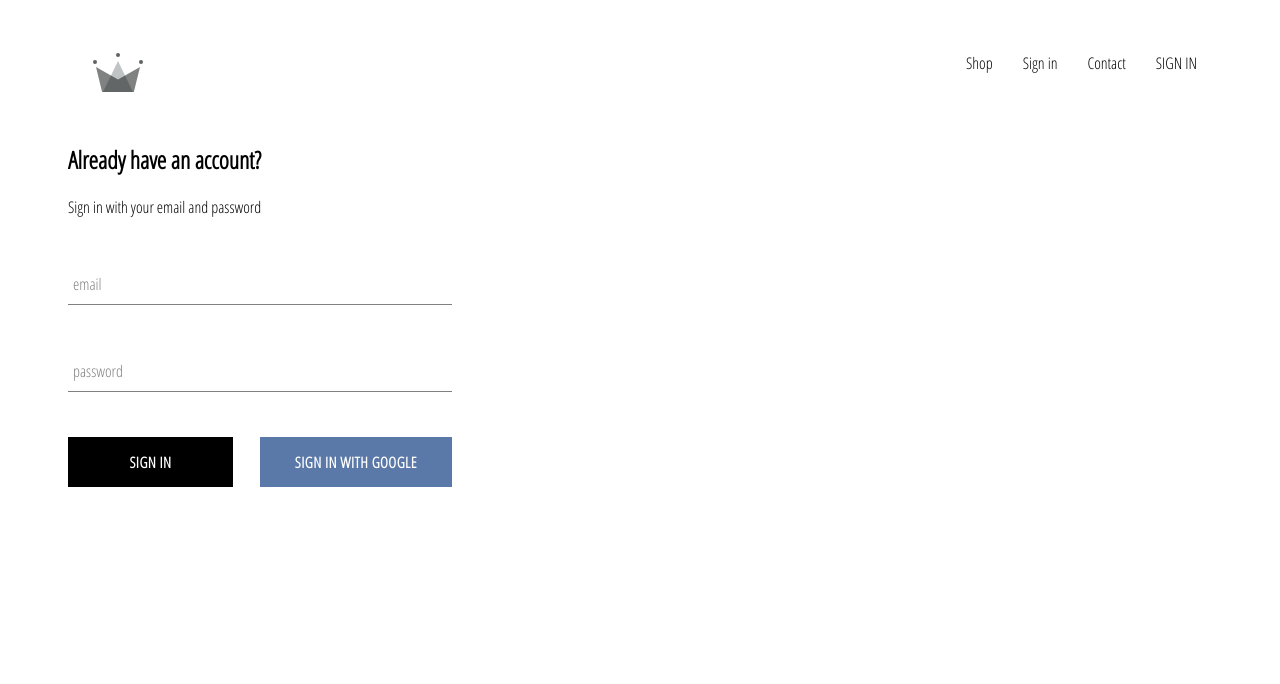
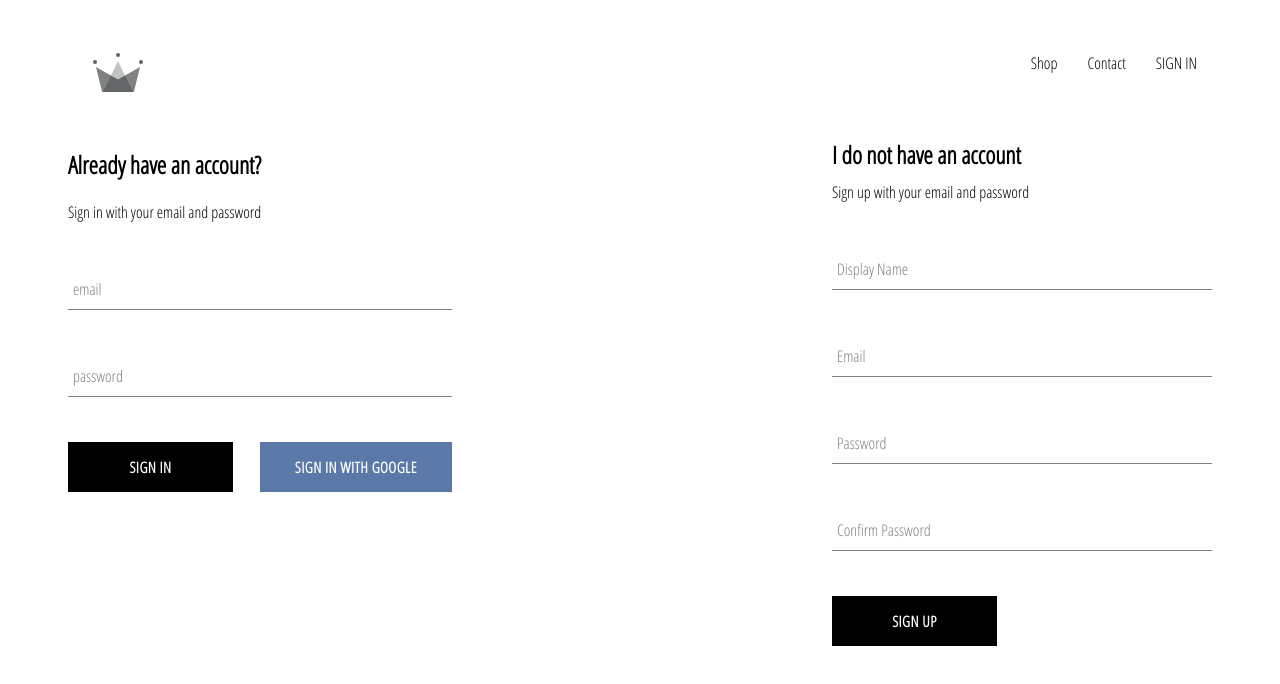
Before and after one commit to ddarkCode/crwn-clothing, a React (Create React App) app: page /signin in a window 1280 px wide. Shown: the top 684 px of the page. Built offline with nearby package versions, Linux system fonts and the light colour scheme; no server answers.

Commit message:
Finish authentication and database connection using firebase

```diff
--- a/src/App.js
+++ b/src/App.js
@@ -5,7 +5,7 @@
 import Authenticate from './pages/authenticate/Authenticate';
 import Header from './components/header/Header';
 import { Route, Switch } from 'react-router-dom';
-import { auth } from './firebase/firebase.utils';
+import { auth, createUserProfileDocument } from './firebase/firebase.utils';
 
 class App extends Component {
   state = {
@@ -15,15 +15,30 @@
   unsubscribeFromAuth = null;
 
   componentDidMount() {
-    this.unsubscribeFromAuth = auth.onAuthStateChanged((user) => {
-      this.setState({ currentUser: user });
-      console.log(user);
+    this.unsubscribeFromAuth = auth.onAuthStateChanged(async (userAuth) => {
+      if (userAuth) {
+        const userRef = await createUserProfileDocument(userAuth);
+
+        userRef.onSnapshot((snapShot) => {
+          this.setState({
+            currentUser: {
+              id: snapShot.id,
+              ...snapShot.data(),
+            },
+          });
+
+          console.log(this.state);
+        });
+      }
+
+      this.setState({ currentUser: userAuth });
     });
   }
 
   componentWillUnmount() {
     this.unsubscribeFromAuth();
   }
+
   render() {
     return (
       <div>
--- a/src/components/header/Header.js
+++ b/src/components/header/Header.js
@@ -12,9 +12,6 @@
       <div className='options'>
         <Link className='option' to='/shop'>
           Shop
-        </Link>
-        <Link className='option' to='/signin'>
-          Sign in
         </Link>
         <Link className='option' to='/contact'>
           Contact
--- a/src/components/signIn/SignIn.js
+++ b/src/components/signIn/SignIn.js
@@ -2,6 +2,7 @@
 import FormInput from '../FormInput/FormInput';
 import CustomButton from '../customButton/CustomButton';
 import { signInWithGoogle } from '../../firebase/firebase.utils';
+import { auth } from '../../firebase/firebase.utils';
 import './SignIn.scss';
 
 class SignIn extends Component {
@@ -22,8 +23,14 @@
   };
 
   handleSubmit = (event) => {
+    const { email, password } = this.state;
     event.preventDefault();
-    this.setState({ email: '', password: '' });
+    try {
+      auth.signInWithEmailAndPassword(email, password);
+      this.setState({ email: '', password: '' });
+    } catch (error) {
+      console.log(error);
+    }
   };
   render() {
     return (
@@ -46,9 +53,9 @@
             handleChange={this.handleChange}
           />
           <div className='buttons'>
-            <CustomButton type='submit'>Sign In</CustomButton>
+            <CustomButton type='submit'> Sign in </CustomButton>
             <CustomButton onClick={signInWithGoogle} isGoogleSignIn>
-              Sign In With Google
+              Sign in with Google
             </CustomButton>
           </div>
         </form>
--- /dev/null
+++ b/src/components/signUp/SignUp.js
@@ -0,0 +1,94 @@
+import { Component } from 'react';
+import FormInput from '../FormInput/FormInput';
+import CustomButton from '../customButton/CustomButton';
+import { auth, createUserProfileDocument } from '../../firebase/firebase.utils';
+import './SignUp.scss';
+
+class SignUp extends Component {
+  state = {
+    displayName: '',
+    email: '',
+    password: '',
+    confirmPassword: '',
+  };
+
+  handleSubmit = async (event) => {
+    event.preventDefault();
+    const { displayName, email, password, confirmPassword } = this.state;
+
+    if (password !== confirmPassword) {
+      alert("passwords don't match");
+      return;
+    }
+
+    try {
+      const { user } = await auth.createUserWithEmailAndPassword(
+        email,
+        password
+      );
+
+      await createUserProfileDocument(user, { displayName });
+
+      this.setState({
+        displayName: '',
+        email: '',
+        password: '',
+        confirmPassword: '',
+      });
+    } catch (error) {
+      console.error(error);
+    }
+  };
+
+  handleChange = (event) => {
+    const { name, value } = event.target;
+
+    this.setState({ [name]: value });
+  };
+  render() {
+    const { displayName, email, password, confirmPassword } = this.state;
+    return (
+      <div className='sign-up'>
+        <h2 className='title'>I do not have an account</h2>
+        <span>Sign up with your email and password</span>
+        <form className='sign-up-form' onSubmit={this.handleSubmit}>
+          <FormInput
+            type='text'
+            name='displayName'
+            value={displayName}
+            onChange={this.handleChange}
+            label='Display Name'
+            required
+          />
+          <FormInput
+            type='email'
+            name='email'
+            value={email}
+            onChange={this.handleChange}
+            label='Email'
+            required
+          />
+          <FormInput
+            type='password'
+            name='password'
+            value={password}
+            onChange={this.handleChange}
+            label='Password'
+            required
+          />
+          <FormInput
+            type='password'
+            name='confirmPassword'
+            value={confirmPassword}
+            onChange={this.handleChange}
+            label='Confirm Password'
+            required
+          />
+          <CustomButton type='submit'>SIGN UP</CustomButton>
+        </form>
+      </div>
+    );
+  }
+}
+
+export default SignUp;
--- /dev/null
+++ b/src/components/signUp/SignUp.scss
@@ -0,0 +1,9 @@
+.sign-up {
+  display: flex;
+  flex-direction: column;
+  width: 380px;
+
+  .title {
+    margin: 10px 0;
+  }
+}
--- a/src/firebase/firebase.utils.js
+++ b/src/firebase/firebase.utils.js
@@ -1,11 +1,8 @@
-// Firebase App (the core Firebase SDK) is always required and must be listed first
 import firebase from 'firebase/app';
+import 'firebase/firestore';
+import 'firebase/auth';
 
-// Add the Firebase products that you want to use
-import 'firebase/auth';
-import 'firebase/firestore';
-
-const firebaseConfig = {
+const config = {
   apiKey: 'AIzaSyCwPSlEE29LrpsFAJ2VN7kw9-bX5awQ3t4',
   authDomain: 'crwn-clothing-47594.firebaseapp.com',
   projectId: 'crwn-clothing-47594',
@@ -14,15 +11,38 @@
   appId: '1:693488246160:web:7d82bb57137e3d202da715',
 };
 
-// Initialize Firebase
-firebase.initializeApp(firebaseConfig);
+firebase.initializeApp(config);
+
+export const createUserProfileDocument = async (userAuth, additionalData) => {
+  if (!userAuth) return;
+
+  const userRef = firestore.doc(`users/${userAuth.uid}`);
+
+  const snapShot = await userRef.get();
+
+  if (!snapShot.exists) {
+    const { displayName, email } = userAuth;
+    const createdAt = new Date();
+    try {
+      await userRef.set({
+        displayName,
+        email,
+        createdAt,
+        ...additionalData,
+      });
+    } catch (error) {
+      console.log('error creating user', error.message);
+    }
+  }
+
+  return userRef;
+};
 
 export const auth = firebase.auth();
 export const firestore = firebase.firestore();
 
 const provider = new firebase.auth.GoogleAuthProvider();
 provider.setCustomParameters({ prompt: 'select_account' });
-
 export const signInWithGoogle = () => auth.signInWithPopup(provider);
 
 export default firebase;
--- a/src/pages/authenticate/Authenticate.js
+++ b/src/pages/authenticate/Authenticate.js
@@ -1,11 +1,13 @@
 import SignIn from '../../components/signIn/SignIn';
+import SignUp from '../../components/signUp/SignUp';
 
 import './Authenticate.scss';
 
 const Authenticate = () => {
   return (
-    <div>
+    <div className='sign-in-and-sign-up'>
       <SignIn />
+      <SignUp />
     </div>
   );
 };
--- a/src/pages/authenticate/Authenticate.scss
+++ b/src/pages/authenticate/Authenticate.scss
@@ -0,0 +1,5 @@
+.sign-in-and-sign-up {
+  display: flex;
+  justify-content: space-between;
+  margin: 30px auto;
+}
```
Also changed, not shown: 1 other file (tests, documents, lock files or other folders).
